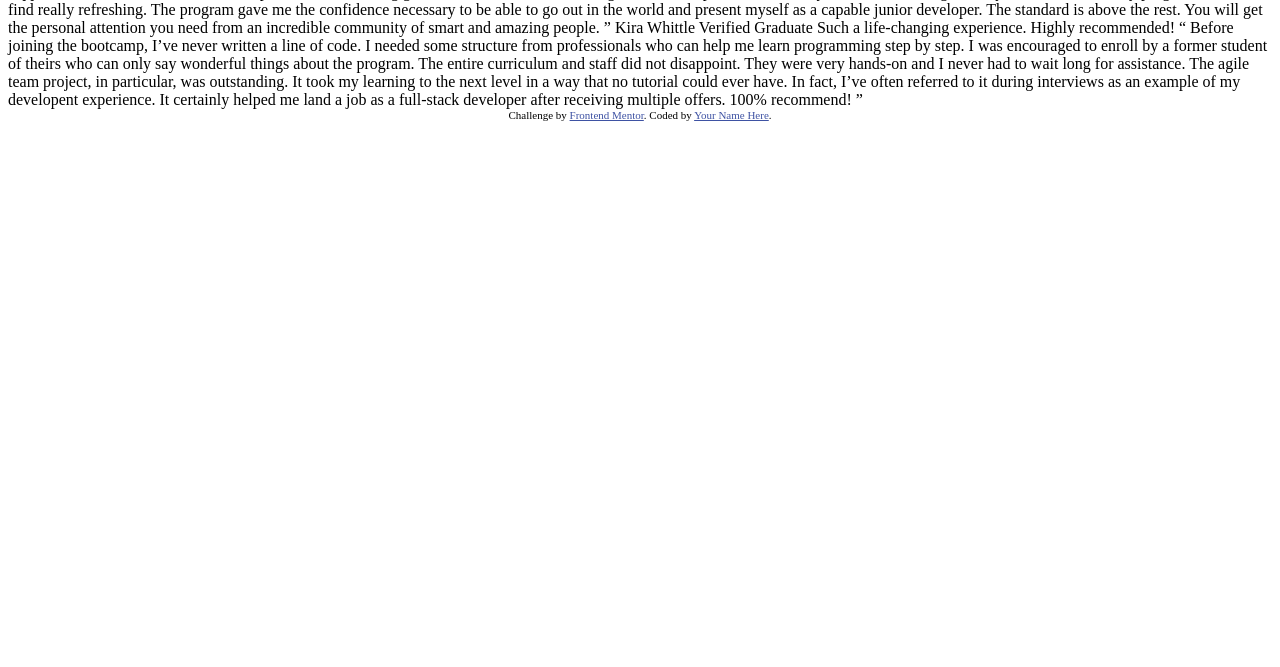
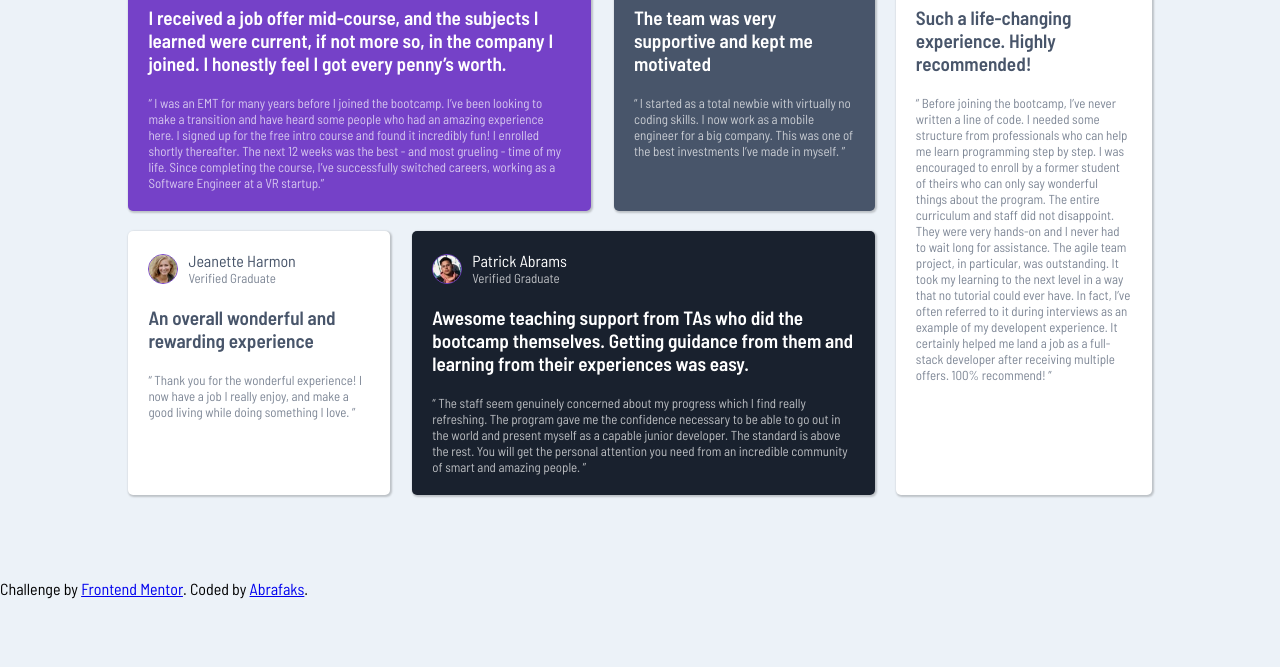
Before and after one commit to Abrafaks/testimonials-grid, a plain HTML site: page index.html in a window 1280 px wide. Shown: the part 133-800 px from the top of the page. Drawn offline with Linux system fonts and the light colour scheme.

Commit message:
Add responsive flexbox implementation

```diff
--- a/index.html
+++ b/index.html
@@ -1,76 +1,179 @@
 <!DOCTYPE html>
 <html lang="en">
     <head>
-  <meta charset="UTF-8">
-  <meta name="viewport" content="width=device-width, initial-scale=1.0"> <!-- displays site properly based on user's device -->
-
-  <link rel="icon" type="image/png" sizes="32x32" href="./images/favicon-32x32.png">
-
-  <title>Frontend Mentor | [Challenge Name Here]</title>
-
-  <!-- Feel free to remove these styles or customise in your own stylesheet 👍 -->
-  <style>
-    .attribution { font-size: 11px; text-align: center; }
-    .attribution a { color: hsl(228, 45%, 44%); }
-  </style>
+        <meta charset="UTF-8" />
+        <meta name="viewport" content="width=device-width, initial-scale=1.0" />
+        <link
+            rel="icon"
+            type="image/png"
+            sizes="32x32"
+            href="./images/favicon-32x32.png"
+        />
+        <link rel="stylesheet" href="./style.css" />
+        <link rel="preconnect" href="https://fonts.googleapis.com" />
+        <link rel="preconnect" href="https://fonts.gstatic.com" crossorigin />
+        <link
+            href="https://fonts.googleapis.com/css2?family=Barlow+Semi+Condensed:ital,wght@0,100;0,200;0,300;0,400;0,500;0,600;0,700;0,800;0,900;1,100;1,200;1,300;1,400;1,500;1,600;1,700;1,800;1,900&display=swap"
+            rel="stylesheet"
+        />
+        <title>Frontend Mentor | [Testimonial Challenge]</title>
     </head>
     <body>
-  Daniel Clifford
-  Verified Graduate
+        <div id="container">
+            <div id="testimonial-container">
+                <div id="main-left">
+                    <div id="top">
+                        <div class="grid-item" id="testimonial-1">
+                            <div class="header">
+                                <img
+                                    src="./images/image-daniel.jpg"
+                                    alt="daniel profile picture"
+                                />
+                                <div class="header-txt">
+                                    <p class="name">Daniel Clifford</p>
+                                    <p>Verified Graduate</p>
+                                </div>
+                            </div>
+                            <h4>
+                                I received a job offer mid-course, and the
+                                subjects I learned were current, if not more so,
+                                in the company I joined. I honestly feel I got
+                                every penny’s worth.
+                            </h4>
+                            <p>
+                                “ I was an EMT for many years before I joined
+                                the bootcamp. I’ve been looking to make a
+                                transition and have heard some people who had an
+                                amazing experience here. I signed up for the
+                                free intro course and found it incredibly fun! I
+                                enrolled shortly thereafter. The next 12 weeks
+                                was the best - and most grueling - time of my
+                                life. Since completing the course, I’ve
+                                successfully switched careers, working as a
+                                Software Engineer at a VR startup.”
+                            </p>
+                        </div>
 
-  I received a job offer mid-course, and the subjects I learned were current, if not more so,
-  in the company I joined. I honestly feel I got every penny’s worth.
+                        <div class="grid-item" id="testimonial-2">
+                            <div class="header">
+                                <img
+                                    src="./images/image-jonathan.jpg"
+                                    alt="Jonathan profile picture"
+                                />
+                                <div class="header-txt">
+                                    <p class="name">Jonathan Walters</p>
+                                    <p>Verified Graduate</p>
+                                </div>
+                            </div>
 
-  “ I was an EMT for many years before I joined the bootcamp. I’ve been looking to make a
-  transition and have heard some people who had an amazing experience here. I signed up
-  for the free intro course and found it incredibly fun! I enrolled shortly thereafter.
-  The next 12 weeks was the best - and most grueling - time of my life. Since completing
-  the course, I’ve successfully switched careers, working as a Software Engineer at a VR startup. ”
+                            <h4>
+                                The team was very supportive and kept me
+                                motivated
+                            </h4>
+                            <p>
+                                “ I started as a total newbie with virtually no
+                                coding skills. I now work as a mobile engineer
+                                for a big company. This was one of the best
+                                investments I’ve made in myself. ”
+                            </p>
+                        </div>
+                    </div>
 
-  Jonathan Walters
-  Verified Graduate
+                    <div id="bottom">
+                        <div class="grid-item" id="testimonial-3">
+                            <div class="header">
+                                <img
+                                    src="./images/image-jeanette.jpg"
+                                    alt="Jeanette profile picture"
+                                />
+                                <div class="header-txt">
+                                    <p class="name">Jeanette Harmon</p>
+                                    <p>Verified Graduate</p>
+                                </div>
+                            </div>
 
-  The team was very supportive and kept me motivated
+                            <h4>
+                                An overall wonderful and rewarding experience
+                            </h4>
+                            <p>
+                                “ Thank you for the wonderful experience! I now
+                                have a job I really enjoy, and make a good
+                                living while doing something I love. ”
+                            </p>
+                        </div>
 
-  “ I started as a total newbie with virtually no coding skills. I now work as a mobile engineer
-  for a big company. This was one of the best investments I’ve made in myself. ”
+                        <div class="grid-item" id="testimonial-4">
+                            <div class="header">
+                                <img
+                                    src="./images/image-patrick.jpg"
+                                    alt="Patrick profile picture"
+                                />
+                                <div class="header-txt">
+                                    <p class="name">Patrick Abrams</p>
+                                    <p>Verified Graduate</p>
+                                </div>
+                            </div>
 
-  Jeanette Harmon
-  Verified Graduate
+                            <h4>
+                                Awesome teaching support from TAs who did the
+                                bootcamp themselves. Getting guidance from them
+                                and learning from their experiences was easy.
+                            </h4>
+                            <p>
+                                “ The staff seem genuinely concerned about my
+                                progress which I find really refreshing. The
+                                program gave me the confidence necessary to be
+                                able to go out in the world and present myself
+                                as a capable junior developer. The standard is
+                                above the rest. You will get the personal
+                                attention you need from an incredible community
+                                of smart and amazing people. ”
+                            </p>
+                        </div>
+                    </div>
+                </div>
 
-  An overall wonderful and rewarding experience
+                <div class="grid-item" id="testimonial-5">
+                    <div class="header">
+                        <img
+                            src="./images/image-kira.jpg"
+                            alt="Kira profile picture"
+                        />
+                        <div class="header-txt">
+                            <p class="name">Kira Whittle</p>
+                            <p>Verified Graduate</p>
+                        </div>
+                    </div>
 
-  “ Thank you for the wonderful experience! I now have a job I really enjoy, and make a good living
-  while doing something I love. ”
-
-  Patrick Abrams
-  Verified Graduate
-
-  Awesome teaching support from TAs who did the bootcamp themselves. Getting guidance from them and
-  learning from their experiences was easy.
-
-  “ The staff seem genuinely concerned about my progress which I find really refreshing. The program
-  gave me the confidence necessary to be able to go out in the world and present myself as a capable
-  junior developer. The standard is above the rest. You will get the personal attention you need from
-  an incredible community of smart and amazing people. ”
-
-  Kira Whittle
-  Verified Graduate
-
+                    <h4>
                         Such a life-changing experience. Highly recommended!
-
-  “ Before joining the bootcamp, I’ve never written a line of code. I needed some structure from
-  professionals who can help me learn programming step by step. I was encouraged to enroll by a former
-  student of theirs who can only say wonderful things about the program. The entire curriculum and staff
-  did not disappoint. They were very hands-on and I never had to wait long for assistance. The agile team
-  project, in particular, was outstanding. It took my learning to the next level in a way that no tutorial
-  could ever have. In fact, I’ve often referred to it during interviews as an example of my developent
-  experience. It certainly helped me land a job as a full-stack developer after receiving multiple offers.
-  100% recommend! ”
-
+                    </h4>
+                    <p>
+                        “ Before joining the bootcamp, I’ve never written a line
+                        of code. I needed some structure from professionals who
+                        can help me learn programming step by step. I was
+                        encouraged to enroll by a former student of theirs who
+                        can only say wonderful things about the program. The
+                        entire curriculum and staff did not disappoint. They
+                        were very hands-on and I never had to wait long for
+                        assistance. The agile team project, in particular, was
+                        outstanding. It took my learning to the next level in a
+                        way that no tutorial could ever have. In fact, I’ve
+                        often referred to it during interviews as an example of
+                        my developent experience. It certainly helped me land a
+                        job as a full-stack developer after receiving multiple
+                        offers. 100% recommend! ”
+                    </p>
+                </div>
+            </div>
             <div class="attribution">
-    Challenge by <a href="https://www.frontendmentor.io?ref=challenge" target="_blank">Frontend Mentor</a>.
-    Coded by <a href="#">Your Name Here</a>.
+                Challenge by
+                <a
+                    href="https://www.frontendmentor.io?ref=challenge"
+                    target="_blank"
+                    >Frontend Mentor</a
+                >. Coded by <a href="https://github.com/Abrafaks">Abrafaks</a>.
+            </div>
         </div>
     </body>
 </html>
--- /dev/null
+++ b/style.css
@@ -0,0 +1,108 @@
+* {
+    box-sizing: border-box;
+    margin: 0;
+    padding: 0;
+    font-family: "Barlow Semi Condensed", sans-serif;
+}
+
+body {
+    background-color: #ecf2f8;
+}
+
+#testimonial-1 {
+    background-color: #7541c8;
+    color: white;
+}
+
+#testimonial-2 {
+    background-color: #48556a;
+    color: white;
+}
+
+#testimonial-4 {
+    background-color: #19212e;
+    color: white;
+}
+
+#testimonial-3,
+#testimonial-5 {
+    background-color: #fff;
+    color: #48556a;
+}
+
+#testimonial-container {
+    padding: 5% 3%;
+}
+
+.grid-item {
+    margin-bottom: 20px;
+    padding: 20px;
+    border-radius: 5px;
+    box-shadow: 1px 1px 2px 1px rgba(0, 0, 0, 0.2);
+    font-size: 13px;
+}
+
+.grid-item h4 {
+    margin-bottom: 20px;
+    font-size: 1.2rem;
+    font-weight: 600;
+}
+
+.grid-item p {
+    opacity: 70%;
+}
+
+.header .name {
+    opacity: 100%;
+    font-size: 1rem;
+}
+
+.header {
+    display: flex;
+    align-items: center;
+    margin-bottom: 20px;
+}
+
+.header img {
+    border-radius: 50%;
+    margin-right: 10px;
+    border: 1px solid #7541c8;
+    max-width: 30px;
+    height: auto;
+}
+
+@media (min-width: 576px) {
+    #testimonial-container {
+        display: flex;
+        max-width: 1100px;
+        margin: 0 auto;
+        justify-content: space-between;
+    }
+
+    #top,
+    #bottom {
+        display: flex;
+        flex-basis: 50%;
+        justify-content: space-between;
+    }
+
+    #main-left {
+        display: flex;
+        flex-direction: column;
+        flex-basis: 73%;
+    }
+
+    #testimonial-1,
+    #testimonial-4 {
+        flex-basis: 62%;
+    }
+
+    #testimonial-2,
+    #testimonial-3 {
+        flex-basis: 35%;
+    }
+
+    #testimonial-5 {
+        flex-basis: 25%;
+    }
+}
```
Also changed, not shown: 1 other file. Lines whose indentation alone changed are shown as unchanged.
